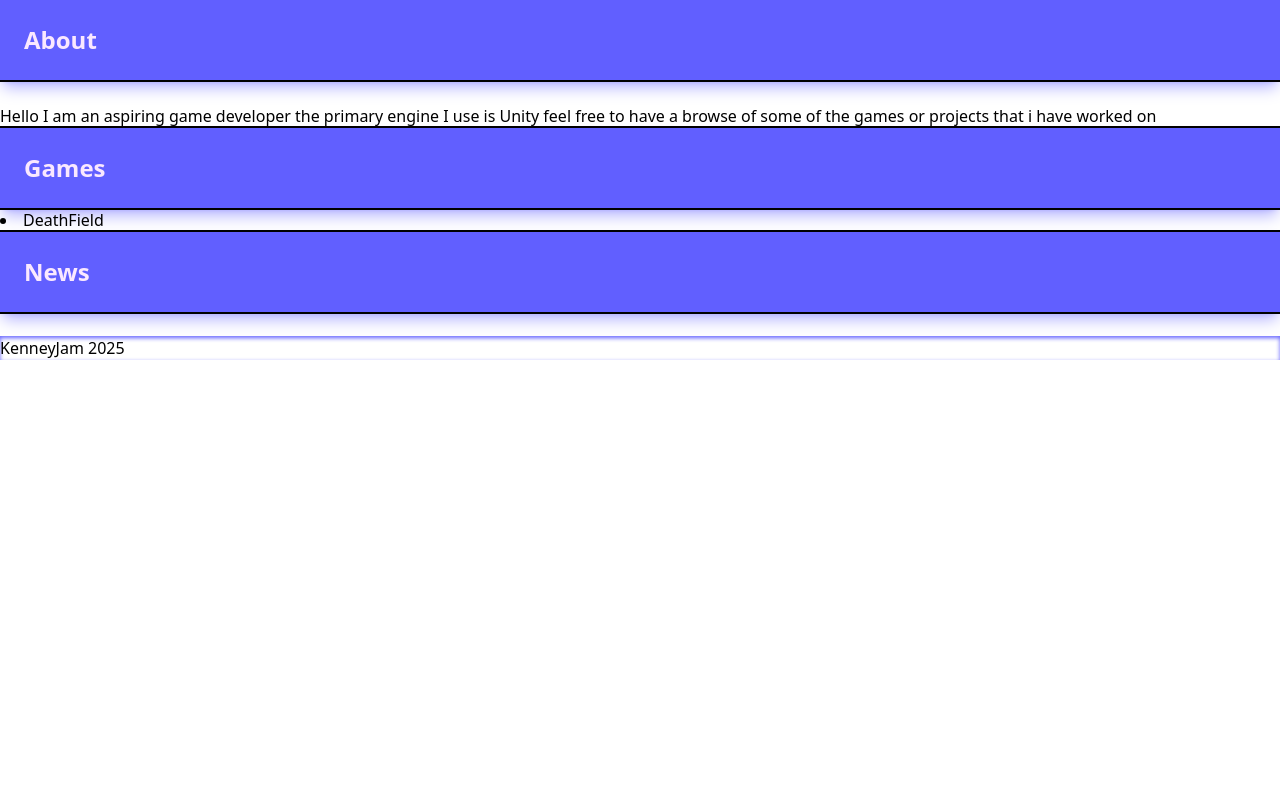
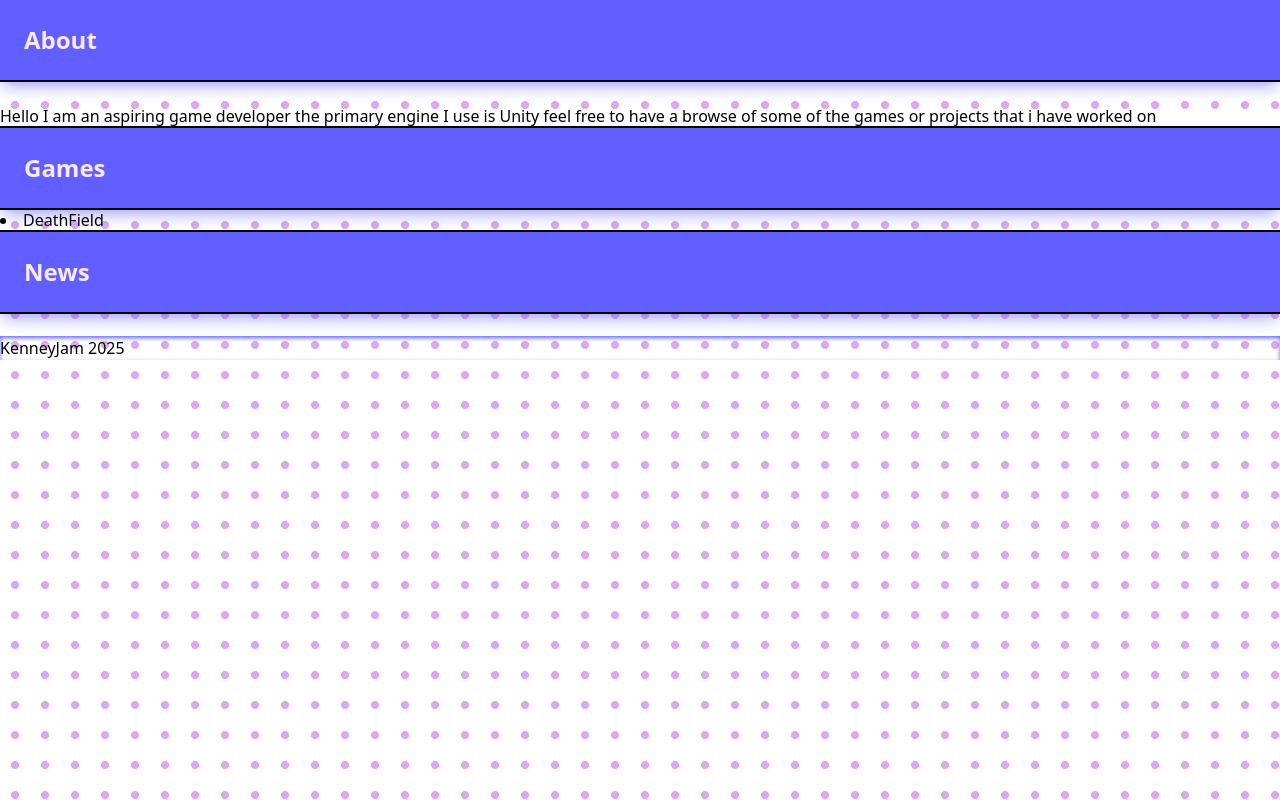
Before and after one commit to Mike14533/game-portfolio, a website built with Vite: page index.html in a window 1280 px wide. Built offline with nearby package versions, Linux system fonts and the light colour scheme.

Commit message:
Added Background to website

```diff
--- a/index.html
+++ b/index.html
@@ -5,8 +5,10 @@
   <meta name="viewport" content="width=device-width, initial-scale=1.0">
   <link href="/src/style.css" rel="stylesheet">
 </head>
-<body>
+  <body>
+   <div class="absolute top-0 z-[-2] h-screen w-screen bg-[#d492ec] bg-[radial-gradient(#ffffff33_4px,#ffffff_4px)] bg-[size:30px_30px]"></div>
   <div class="bg-indigo-500 shadow-lg shadow-indigo-500/50 box-border size-100vw-20vh p-6 ring-2"><h1 class = " text-fuchsia-100 font-bold text-2xl dark:hover:text-blue-400" >About</h1></div>
+
   <br>
   <p>Hello I am an aspiring game developer the primary engine I use is Unity feel free to have a browse of some of the games or projects that i have worked on</p>
   <div class="bg-indigo-500 shadow-lg shadow-indigo-500/50 box-border size-100vw-20vh p-6 ring-2"><h1 class = " text-fuchsia-100 font-bold text-2xl dark:hover:text-blue-400" >Games</h1></div>
@@ -15,6 +17,8 @@
   <div class="inset-shadow-sm inset-shadow-indigo-500 ..."><p>KenneyJam 2025</p></div>
 
 
+    </div>
+
 </div>
 </body>
 </html>
```
Also changed, not shown: public/bg.jpg.jpg (added).
